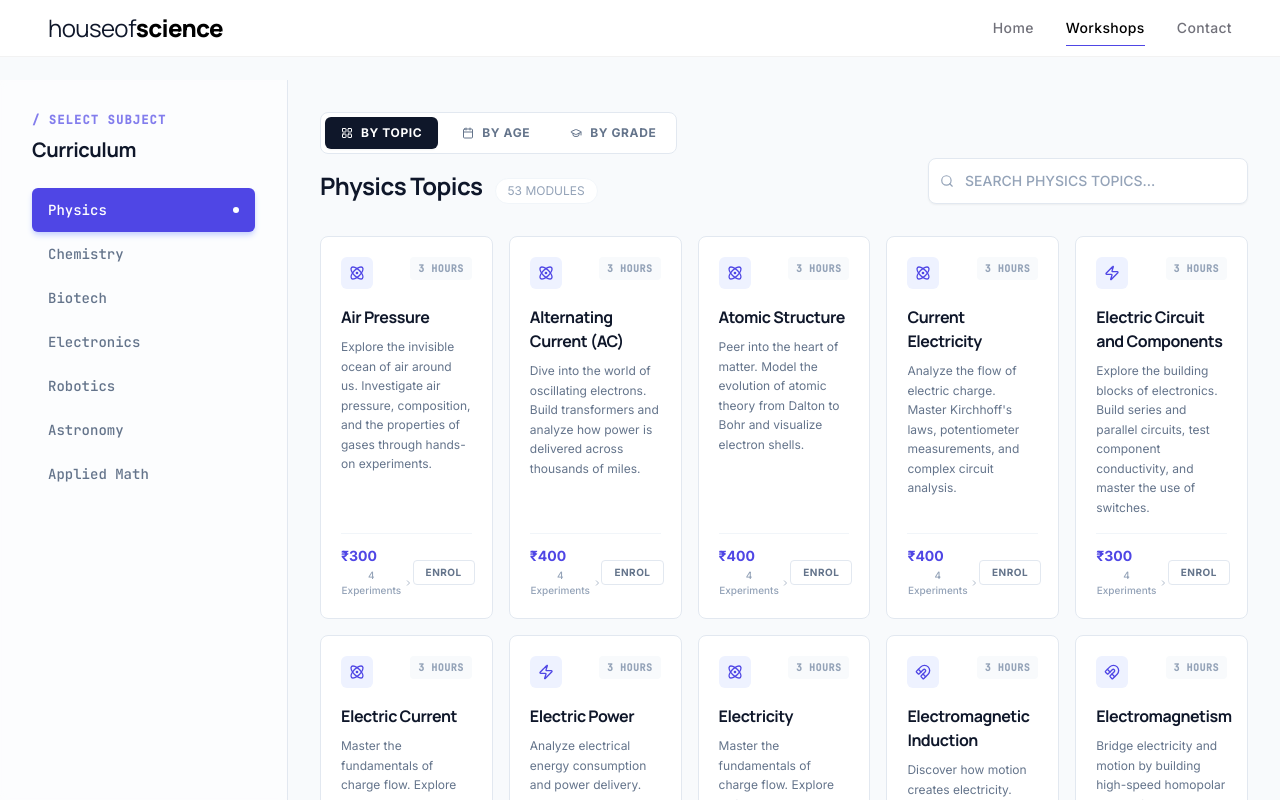
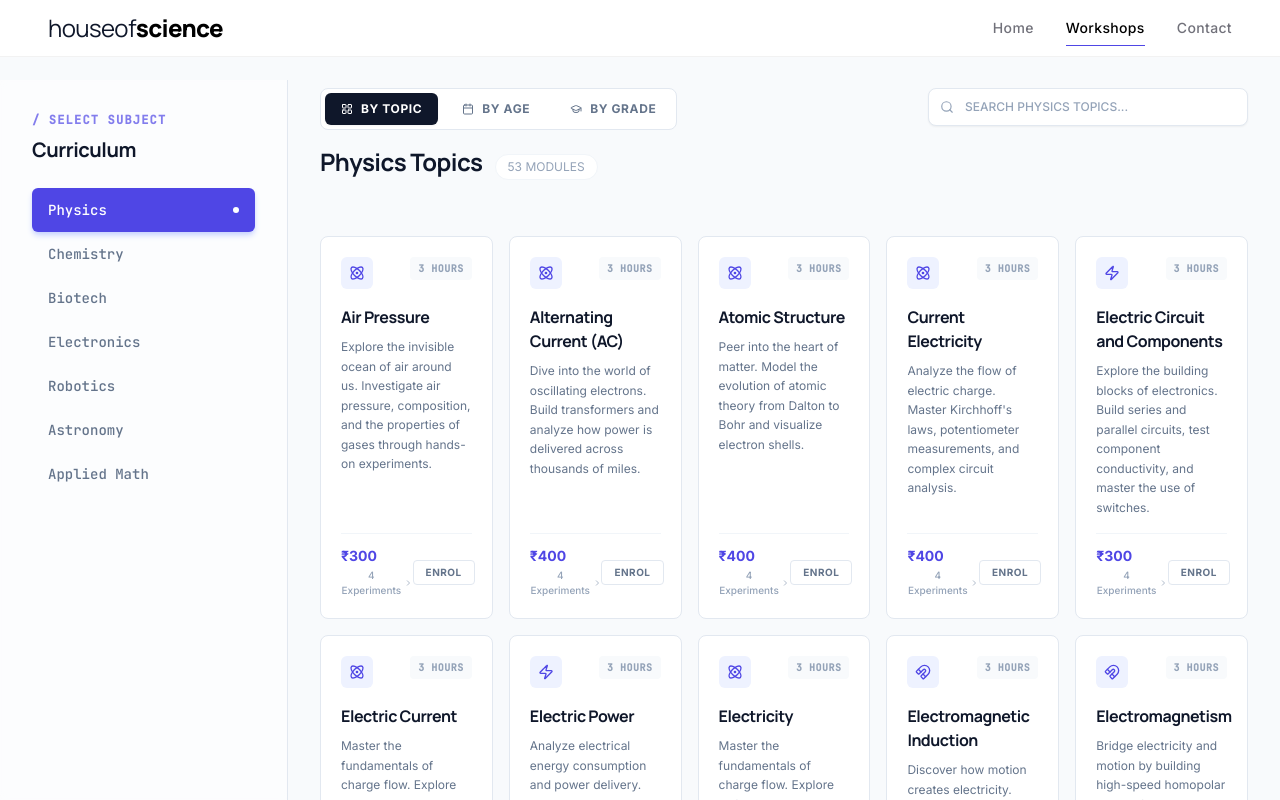
Before and after one commit to abhishekgadhia1/house-of-science, a React (Vite) app: page / in a window 1280 px wide. Both pictures are taken after a click on the button "Workshops". Built offline with nearby package versions, Linux system fonts and the light colour scheme.

Commit message:
Updated from AI Studio

```diff
--- a/components/Workshops.tsx
+++ b/components/Workshops.tsx
@@ -431,7 +431,7 @@ const Workshops: React.FC<WorkshopsProps> = ({ initialSubject, initialQuery }) =
         </div>
 
         {/* Main Content */}
-        <div className="flex-grow p-4 lg:p-8 md:overflow-y-auto custom-scrollbar bg-slate-50/50 animate-fade-in">
+        <div className="flex-grow p-4 lg:p-8 md:overflow-y-auto custom-scrollbar bg-slate-50 animate-fade-in">
           <div className="w-full max-w-[2000px]">
 
              {/* Mobile-only Scrolling Controls */}
@@ -491,7 +491,7 @@ const Workshops: React.FC<WorkshopsProps> = ({ initialSubject, initialQuery }) =
              </div>
 
              {/* Desktop Header Controls (Hidden on mobile) */}
-             <div className="hidden md:flex mb-8 flex-row items-end justify-between gap-6">
+             <div className="hidden md:flex sticky -top-16 z-30 bg-slate-50 -mx-4 lg:-mx-8 px-4 lg:px-8 pt-10 pb-6 mb-8 flex-row items-start justify-between gap-6 md:-mt-16">
                 <div className="flex flex-col gap-4 flex-grow">
 
                     {/* View Toggle */}
@@ -573,7 +573,7 @@ const Workshops: React.FC<WorkshopsProps> = ({ initialSubject, initialQuery }) =
                         value={searchQuery}
                         onChange={(e) => setSearchQuery(e.target.value)}
                         placeholder={getPlaceholder()}
-                        className="w-full bg-white border border-slate-200 pl-9 pr-4 py-3 text-sm font-sans font-medium text-slate-900 focus:border-indigo-600 focus:ring-0 outline-none transition-all placeholder-slate-400 rounded-lg shadow-sm"
+                        className="w-full bg-white border border-slate-200 pl-9 pr-4 py-2.5 text-xs font-sans font-medium text-slate-900 focus:border-indigo-600 focus:ring-0 outline-none transition-all placeholder-slate-400 rounded-lg shadow-sm"
                     />
                 </div>
              </div>
```
